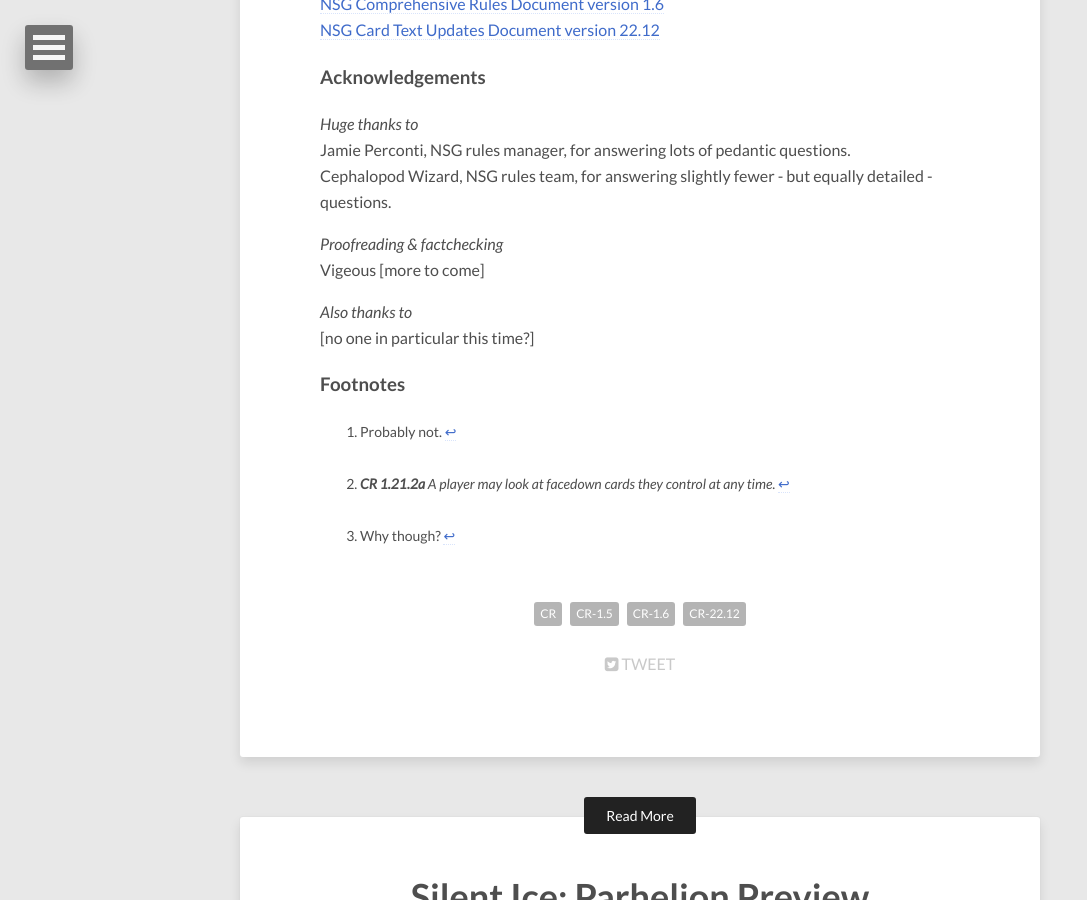
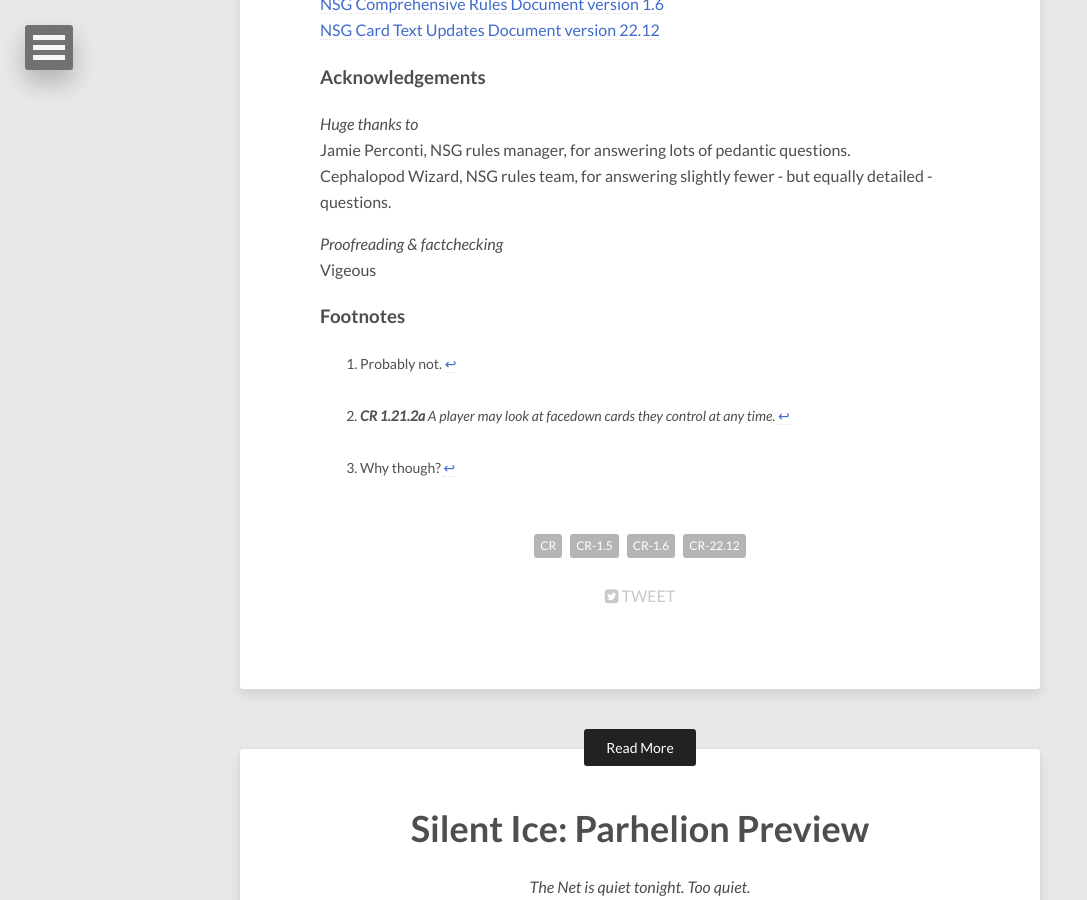
Before and after one commit to postinternetsyndrome/postinternetsyndrome.github.io, a Jekyll site: the page built from docs/_posts/2022-01-07-parhelion-release-notes-i.md, in a window 1280 px wide and 900 px high, scrolled down 23594 px. Shown: the whole window, without its empty margins (0-1087 px from the left). Built offline with Jekyll 4.4.1, drawn with Linux system fonts in a browser that asks for light colours; nearby versions of some CDN libraries.

Commit message:
removed placeholder text

```diff
--- a/docs/_posts/2022-01-07-parhelion-release-notes-i.md
+++ b/docs/_posts/2022-01-07-parhelion-release-notes-i.md
@@ -502,10 +502,6 @@ Cephalopod Wizard, NSG rules team, for answering slightly fewer - but equally de
 
 *Proofreading & factchecking*
 Vigeous
-[more to come]
-
-*Also thanks to*
-[no one in particular this time?]
 
 ### Footnotes
 [^1]: Probably not.
```
